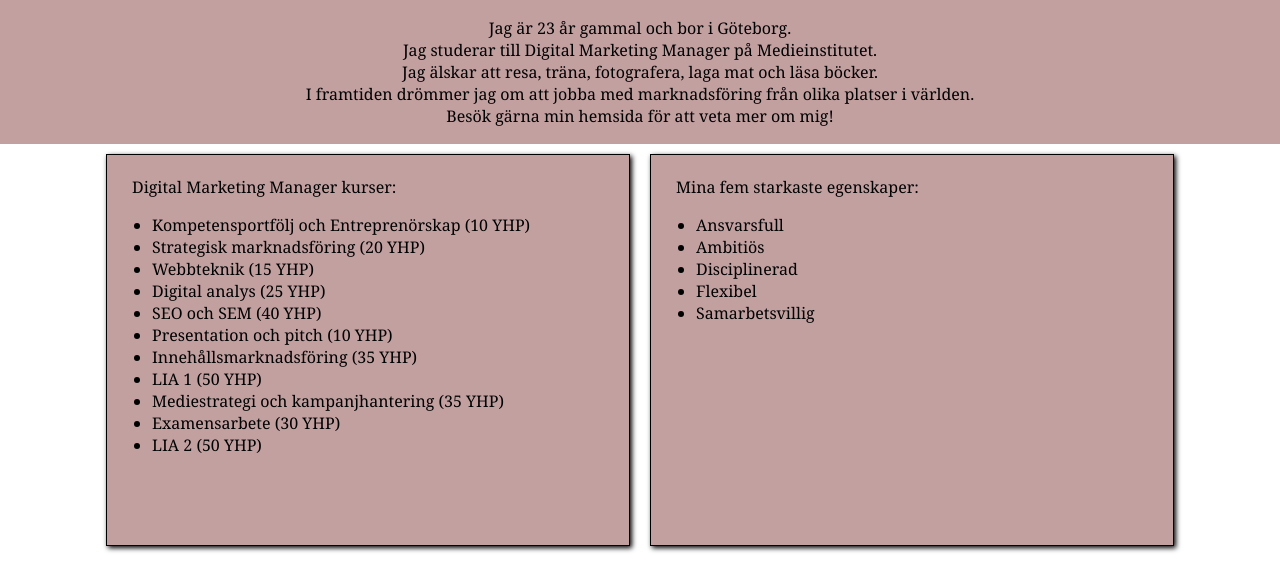
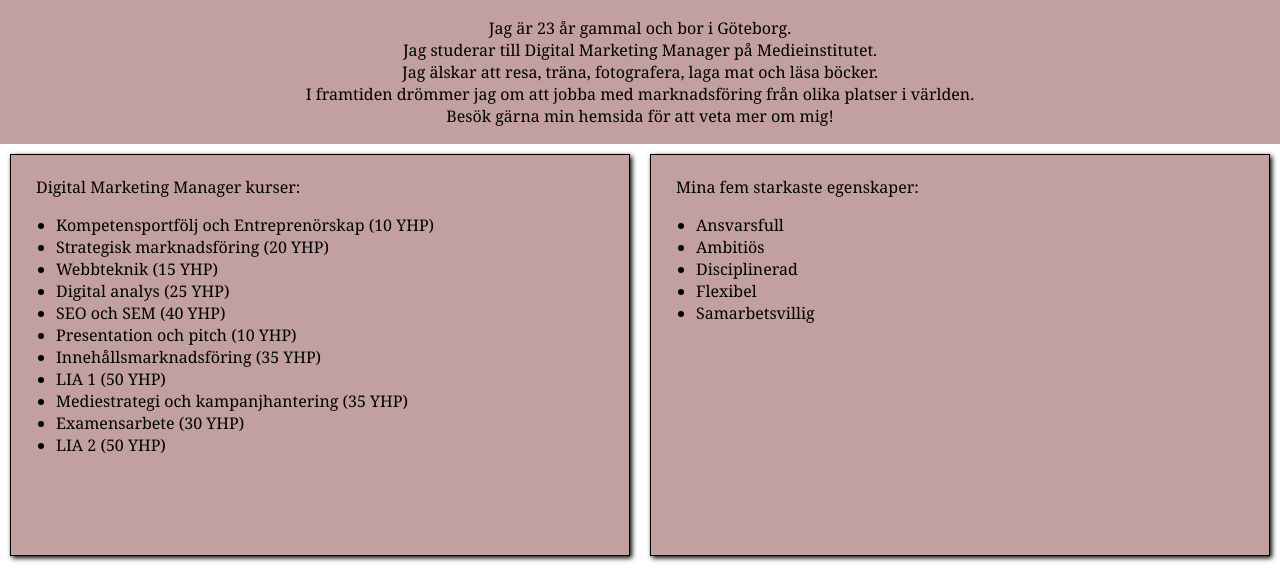
Before and after one commit to emmallopez/cv, a plain HTML site: page index.html in a window 1280 px wide. Shown: the part 169-751 px from the top of the page. Drawn offline with Linux system fonts and the light colour scheme.

Commit message:
adds style and index

```diff
--- a/style.css
+++ b/style.css
@@ -40,8 +40,8 @@ main {
 }
 
 .item {
-  width: 40%;
-  height: 380px;
+  width: 50%;
+  height: 390px;
   position: center;
 
   border: 1px solid rgb(0, 0, 0);
```
